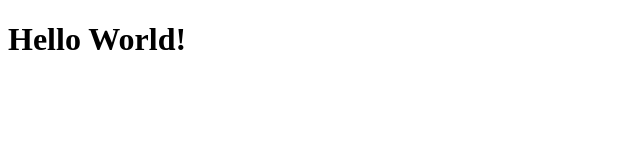
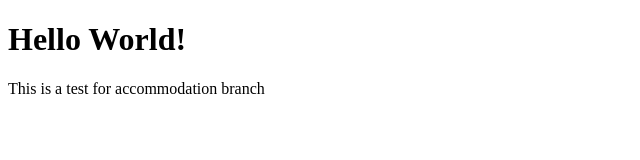
Before and after one commit to Jiro150801/demo-repo, a plain HTML site: page index.html in a window 1280 px wide. Shown: the whole page, without its empty margins (0-640 px from the left). Drawn offline with Linux system fonts and the light colour scheme.

Commit message:
chore: added paragraph for the new branch

```diff
--- a/index.html
+++ b/index.html
@@ -17,6 +17,7 @@
             <p class="browsehappy">You are using an <strong>outdated</strong> browser. Please <a href="#">upgrade your browser</a> to improve your experience.</p>
         <![endif]-->
         <h1>Hello World!</h1>
+        <p>This is a test for accommodation branch</p>
 
         <script src="" async defer></script>
     </body>
```
